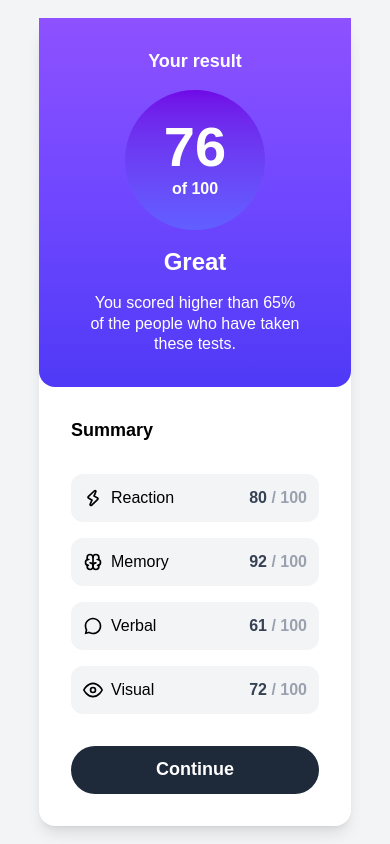
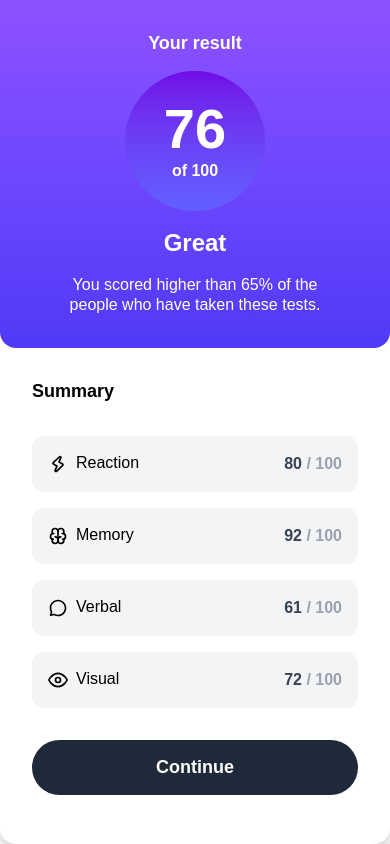
Before and after one commit to anet-eny/results-summary-component, a React (Vite) app: page / in a window 390 px wide. Built offline with nearby package versions, Linux system fonts and the light colour scheme.

Commit message:
Fix heights of the ResultCard and paddings of SummaryItems and button

```diff
--- a/src/components/ResultCard.jsx
+++ b/src/components/ResultCard.jsx
@@ -3,7 +3,7 @@ import ResultSummary from "./ResultSummary";
 
 function ResultCard() {
   return (
-    <div className="bg-white rounded-2xl shadow-lg md:flex max-w-[736px] w-[80%] md:h-512px mx-auto">
+    <div className="bg-white rounded-2xl shadow-lg md:flex max-w-[736px] md:w-[80%] h-dvh md:h-[512px] mx-auto">
       <ResultScore />
       <ResultSummary />
     </div>
--- a/src/components/ResultSummary.jsx
+++ b/src/components/ResultSummary.jsx
@@ -21,7 +21,7 @@ function ResultSummary() {
           );
         })}
       </div>
-      <button className="bg-gray-800 text-white text-preset5-bold w-full py-3 mt-8 rounded-full transition-colors">
+      <button className="bg-gray-800 text-white text-preset5-bold w-full py-4 mt-8 rounded-full transition-colors">
         Continue
       </button>
     </div>
--- a/src/components/SummaryItem.jsx
+++ b/src/components/SummaryItem.jsx
@@ -1,6 +1,6 @@
 function SummaryItem({ category, score, Icon }) {
   return (
-    <div className="flex items-center justify-between bg-gray-100 rounded-xl p-3">
+    <div className="flex items-center justify-between bg-gray-100 rounded-xl p-4">
       <div className="flex items-center gap-2">
         <Icon className="text-xl" />
         <span className="text-preset6 md:text-preset5">{category}</span>
```
